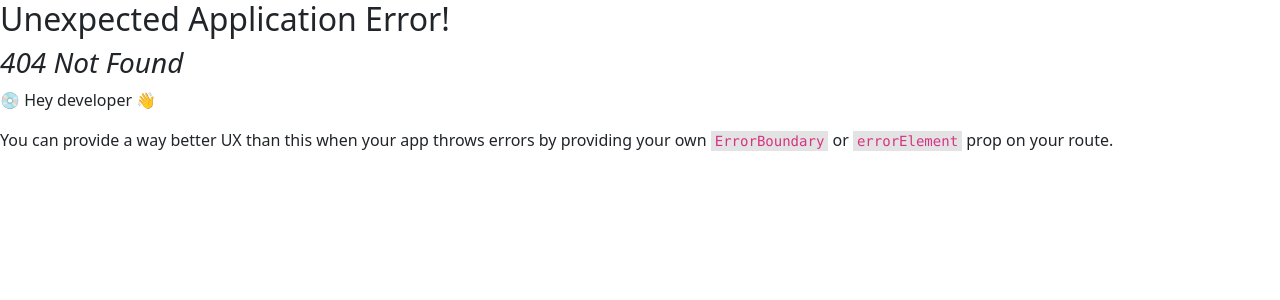
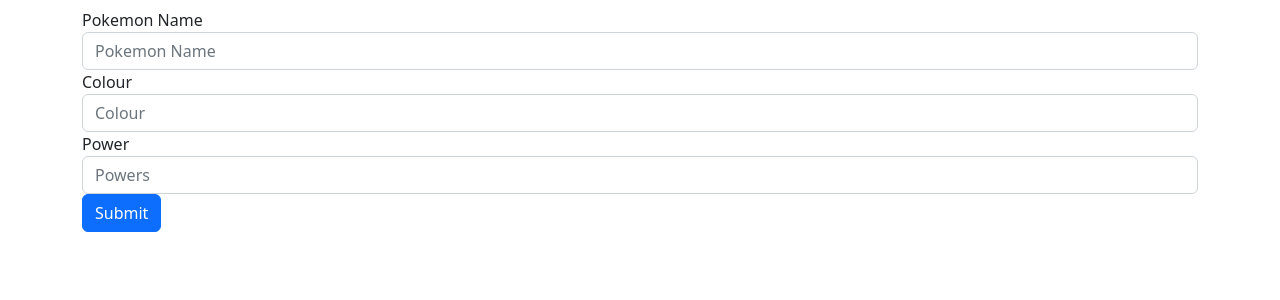
Before and after one commit to Paliwalmahesh/Pokemon-app, a React (Create React App) app: page /add-pokemon in a window 1280 px wide. Before the commit this address had no page. Shown: the top 300 px of the page. Built offline with nearby package versions, Linux system fonts and the light colour scheme.

Commit message:
refactoring navbar api

```diff
--- a/package.json
+++ b/package.json
@@ -10,6 +10,7 @@
     "@types/node": "^16.18.11",
     "@types/react": "^18.0.27",
     "@types/react-dom": "^18.0.10",
+    "axios": "^1.2.4",
     "bootstrap": "^5.2.3",
     "react": "^18.2.0",
     "react-dom": "^18.2.0",
--- a/src/App.tsx
+++ b/src/App.tsx
@@ -1,21 +1,17 @@
 import { useState, useEffect } from "react";
-import { PokemonCard } from "./components/PokemonCard";
 // import { pokemon } from "./Pokemon";
 import PokemonDetails from "./components/PokemonDetails";
 import { fetchPokemons } from "./Http";
 import { Pokemon } from "./Pokemon";
 import "./index.css";
+import { NavBar } from "./components/NavBar";
 
 const App = () => {
-  const [cpokemon, setcpokemon] = useState(0);
-  // const handleEvent = () => {
-  //   setcpokemon(cpokemon + 1)
-  // }
-  const [pokemons, setpokemons] = useState<Pokemon[]>([]);
+  const [pokemons, setPokemons] = useState<Pokemon[]>([]);
   const fetchPokemonAsync = async () => {
     try {
       const res = await fetchPokemons();
-      setpokemons(res);
+      setPokemons(res);
     } catch (errormsg) {
       console.error(errormsg);
     }
@@ -27,6 +23,7 @@
 
   return (
     <>
+      <NavBar />
       <div className="container mx-auto my-5">
         <table className="table border border-success">
           <thead>
@@ -54,13 +51,7 @@
           <tbody>
             {pokemons.length > 0 ? (
               pokemons.map((pok, index) => {
-                return (
-                  <PokemonDetails
-                    pokemon={pok}
-                    index={index}
-                    handleEvent={setcpokemon}
-                  />
-                );
+                return <PokemonDetails pokemon={pok} index={index} />;
               })
             ) : (
               <tr>
--- a/src/Http.ts
+++ b/src/Http.ts
@@ -1,30 +1,19 @@
-
+import axios from "axios"
 import { Pokemon } from "./Pokemon"
 
-export const pokemons : Pokemon[] = [{
-    id : 1,
-    name : 'pikachu',
-    color : 'yellow',
-    power: 20,
-},
-{
-    id : 2,
-    name : 'pikachu2',
-    color : 'red',
-},
-{
-    id : 3,
-    name : 'pikachu3',
-    color : 'lightblue',
-    power : 30,
-}]
 
-export const fetchPokemons = () : Promise<Pokemon[]> => {
-    return new Promise(function(resolve, reject){
-        setTimeout(() => {
-            resolve(pokemons)
-        }, 2000)
-
-        // reject("Error")
-    })
+export const fetchPokemons =  async () : Promise<Pokemon[]> => {
+    // console.log("fetch/ pokemons");
+ const{ data } = await axios.get("https://pokeapi.co/api/v2/pokemon/?limit=20");
+//  console.log(data);
+ const pokemons:Pokemon[] = data.results.map((pokemon: any, index: number) => {
+    return {
+        id:index+1,
+        name : pokemon.name,
+        color : "red",
+        power: 0,
+    }
+ }
+ );
+ return pokemons;
 }
--- /dev/null
+++ b/src/components/NavBar.tsx
@@ -0,0 +1,44 @@
+import { Link } from "react-router-dom";
+
+export const NavBar = () => {
+  return (
+    <>
+      <nav className="navbar navbar-expand-lg navbar-dark bg-dark">
+        <a className="navbar-brand" href="/">
+          Navbar
+        </a>
+        <button
+          className="navbar-toggler"
+          type="button"
+          data-toggle="collapse"
+          data-target="#navbarSupportedContent"
+          aria-controls="navbarSupportedContent"
+          aria-expanded="false"
+          aria-label="Toggle navigation"
+        >
+          <span className="navbar-toggler-icon"></span>
+        </button>
+
+        <div className="collapse navbar-collapse" id="navbarSupportedContent">
+          <ul className="navbar-nav mr-auto">
+            <li className="nav-item active">
+              <a className="nav-link" href="/">
+                Home <span className="sr-only">(current)</span>
+              </a>
+            </li>
+            <li className="nav-item">
+              <Link className="nav-link" to={`/add-pokemon/`}>
+                Add POkemon
+              </Link>
+            </li>
+            <li className="nav-item">
+              <a className="nav-link disabled" href="/">
+                Disabled
+              </a>
+            </li>
+          </ul>
+        </div>
+      </nav>
+    </>
+  );
+};
--- a/src/components/PokemonCard.tsx
+++ b/src/components/PokemonCard.tsx
@@ -1,41 +1,22 @@
-import React from "react";
-import { useLocation, useParams } from "react-router-dom";
-import { pokemons } from "../Http";
-
-// interface IPokemonCardProps {
-//   pokemons: Pokemon[];
-//   cpokemon: number;
-// }
-
-// export const PokemonCard = (props: IPokemonCardProps) => {
-//   const { pokemons, cpokemon } = props;
-//   return (
-//     <>
-//       {pokemons.length > 0 && (
-//         <div className="details-pokemon">
-//           <div className="card" style={{ width: "18rem" }}>
-//             <img
-//               className="card-img-top"
-//               src={`https://raw.githubusercontent.com/PokeAPI/sprites/master/sprites/pokemon/other/official-artwork/${pokemons[cpokemon].id}.png`}
-//               alt="Card  cap"
-//               style={{ objectFit: "cover" }}
-//             />
-//             <div className="card-body">
-//               <h5 className="card-title">{pokemons[cpokemon].name}</h5>
-//             </div>
-//           </div>
-//         </div>
-//       )}
-//     </>
-//   );
-// };
+import { useEffect, useState } from "react";
+import { useParams } from "react-router-dom";
+import { fetchPokemons } from "../Http";
+import { Pokemon } from "../Pokemon";
 
 export const PokemonCard = () => {
-  const location = useLocation();
-  const id = parseInt(location.pathname.split("/")[2]);
-  //   const params = useParams();
-  //   const id = parseInt(params["id"]);
-  //   console.log(params["id"]);
+  const [pokemons, setPokemons] = useState<Pokemon[]>([]);
+
+  const fetchPokemonsHere = async () => {
+    const pokemons = await fetchPokemons();
+    setPokemons(pokemons);
+  };
+
+  useEffect(() => {
+    fetchPokemonsHere();
+  }, []);
+
+  const params = useParams();
+  const id = parseInt(params.id ?? "0");
   return (
     <>
       {(id < pokemons.length && (
--- a/src/components/PokemonDetails.tsx
+++ b/src/components/PokemonDetails.tsx
@@ -4,11 +4,10 @@
 
 interface pokemonprop {
   pokemon: Pokemon;
-  handleEvent: Function;
   index: number;
 }
 const PokemonDetails = (props: pokemonprop) => {
-  const { pokemon, index, handleEvent } = props;
+  const { pokemon } = props;
   return (
     <tr className="bg-light">
       <th scope="row">{pokemon.id}</th>
@@ -29,11 +28,7 @@
         />
       </td>
       <td>
-        <Link
-          to={`/details/${pokemon.id - 1}`}
-          className="btn btn-primary"
-          onClick={() => handleEvent(index)}
-        >
+        <Link to={`/details/${pokemon.id - 1}`} className="btn btn-primary">
           Show Details
         </Link>
       </td>
--- /dev/null
+++ b/src/components/PokemonForm.tsx
@@ -0,0 +1,48 @@
+import { FormEventHandler } from "react";
+
+export const PokemonForm = () => {
+  const formSubmitHandler: FormEventHandler<HTMLFormElement> = (event) => {
+    event.preventDefault();
+  };
+
+  return (
+    <>
+      <div className="container mx-auto my-2">
+        <form onSubmit={formSubmitHandler}>
+          <div className="form-group">
+            <label htmlFor="exampleInputEmail1">Pokemon Name</label>
+            <input
+              type="text"
+              className="form-control"
+              id="exampleInputEmail1"
+              aria-describedby="emailHelp"
+              placeholder="Pokemon Name"
+            />
+          </div>
+          <div className="form-group">
+            <label htmlFor="exampleInputPassword1">Colour</label>
+            <input
+              type="text"
+              className="form-control"
+              id="exampleInputPassword1"
+              placeholder="Colour"
+            />
+          </div>
+          <div className="form-group">
+            <label htmlFor="exampleInputPassword1">Power</label>
+            <input
+              type="number"
+              className="form-control"
+              id="exampleInputPassword1"
+              placeholder="Powers"
+            />
+          </div>
+
+          <button type="submit" className="btn btn-primary">
+            Submit
+          </button>
+        </form>
+      </div>
+    </>
+  );
+};
--- a/src/index.tsx
+++ b/src/index.tsx
@@ -5,17 +5,25 @@
 import "bootstrap/dist/css/bootstrap.min.css";
 import { createBrowserRouter, RouterProvider } from "react-router-dom";
 import { PokemonCard } from "./components/PokemonCard";
+import { PokemonForm } from "./components/PokemonForm";
 
 const router = createBrowserRouter([
   {
     path: "/",
-    element: <App key={1} />,
-    id: "1",
-  },
-  {
-    path: "/details/:id",
-    element: <PokemonCard />,
-    id: "2",
+    children: [
+      {
+        path: "",
+        element: <App key={1} />,
+      },
+      {
+        path: "details/:id",
+        element: <PokemonCard />,
+      },
+      {
+        path: "add-pokemon/",
+        element: <PokemonForm />,
+      },
+    ],
   },
 ]);
 
```
Also changed, not shown: 1 other file (tests, documents, lock files or other folders).
